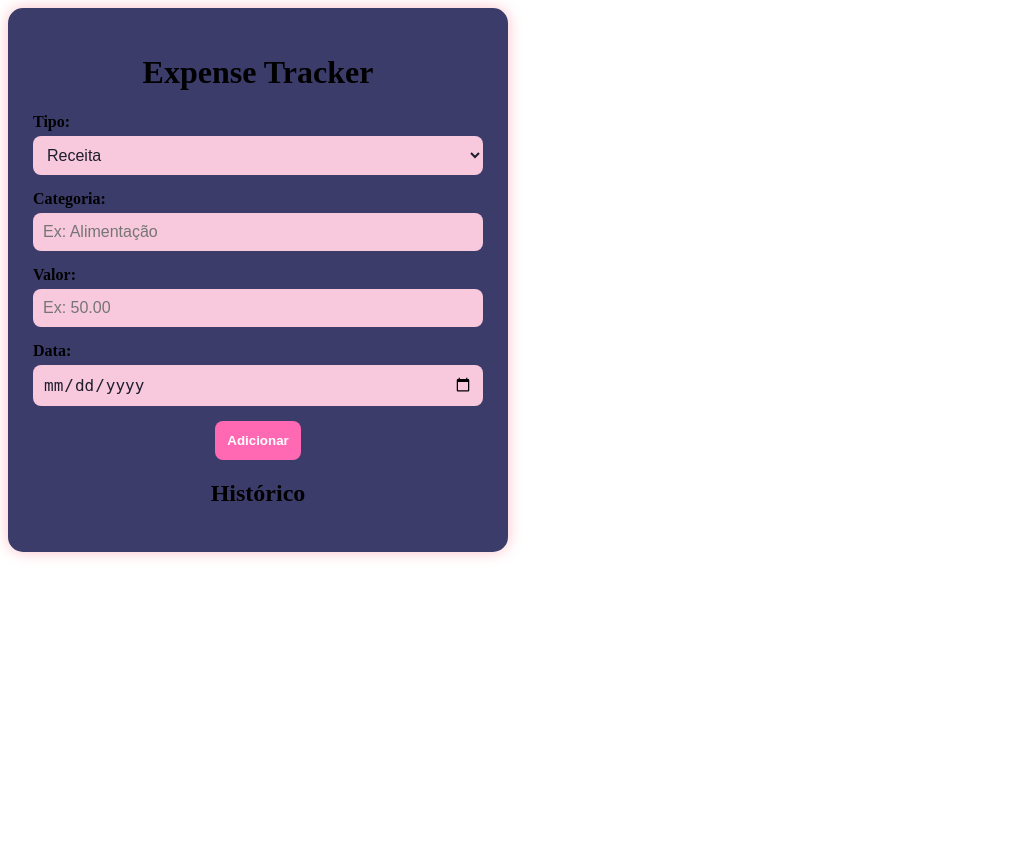
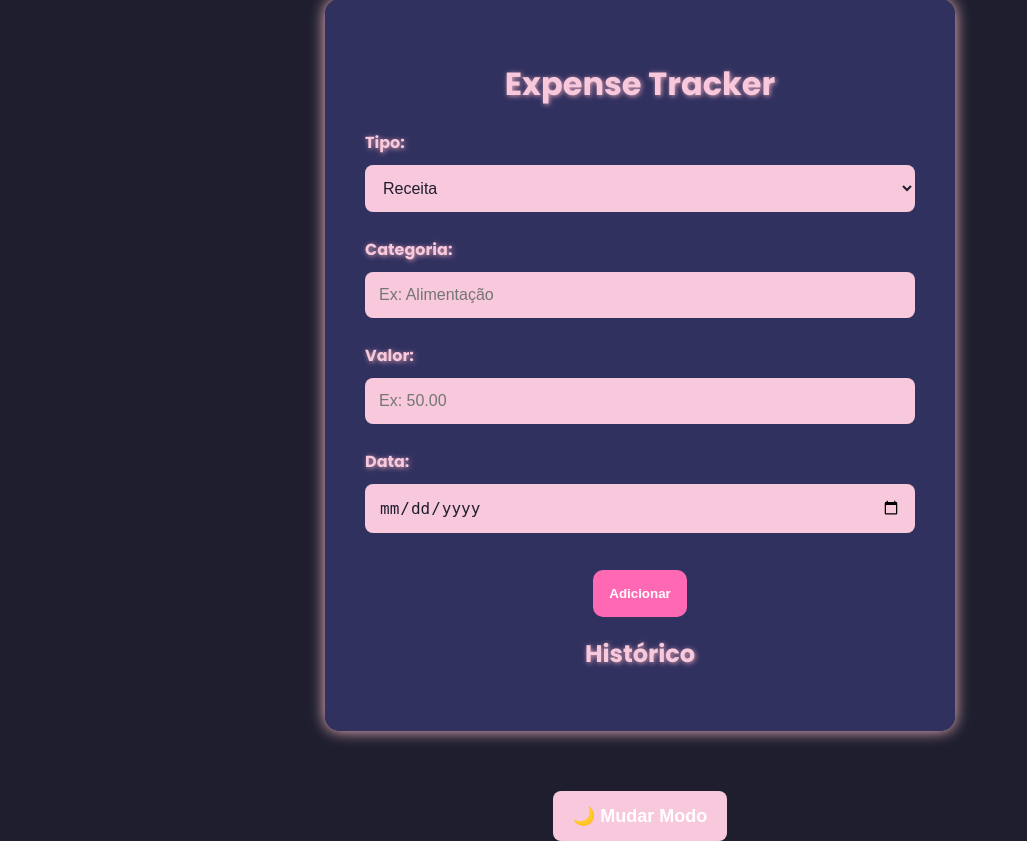
Before and after one commit to Andreia797/expense-tracker, a Python web app: template templates/index.html in a window 1280 px wide. Shown: the whole page, without its empty margins (0-1027 px from the left). Before the commit the page ends 558 px from the top, so only its background shows below. Run offline with Jinja, Linux system fonts and the light colour scheme; the template is opened without the code that fills it, so the values that code supplies are empty.

Commit message:
Adicionado

```diff
--- a/static/script1.js
+++ b/static/script1.js
@@ -32,4 +32,17 @@ async function fetchTransactions() {
     });
 }
 
+document.addEventListener('DOMContentLoaded', function () {
+    const toggleModeBtn = document.getElementById('toggle-mode');
+    toggleModeBtn.innerHTML = '🌙 Mudar Modo';
+    toggleModeBtn.addEventListener('click', function () {
+        document.body.classList.toggle('light-mode');
+        if (document.body.classList.contains('light-mode')) {
+            toggleModeBtn.innerHTML = '☀️ Mudar Modo';
+        } else {
+            toggleModeBtn.innerHTML = '🌙 Mudar Modo';
+        }
+    });
+});
+
 document.addEventListener('DOMContentLoaded', fetchTransactions);
--- a/static/style.css
+++ b/static/style.css
@@ -1,4 +1,3 @@
-css_styles = '''
 @import url('https://fonts.googleapis.com/css2?family=Poppins:wght@300;700&display=swap');
 
 body {
@@ -18,29 +17,30 @@ body {
 
 .container {
     background: rgba(50, 50, 100, 0.95);
-    padding: 25px;
+    padding: 40px;
     border-radius: 15px;
     box-shadow: 0 0 15px pink;
     text-align: center;
-    width: 90%;
-    max-width: 450px;
+    width: 95%;
+    max-width: 550px;
     transition: all 0.3s ease-in-out;
+    margin-bottom: 30px;
 }
 
 .input-group {
     display: flex;
     flex-direction: column;
-    margin-bottom: 15px;
+    margin-bottom: 25px;
     text-align: left;
 }
 
 .input-group label {
     font-weight: bold;
-    margin-bottom: 5px;
+    margin-bottom: 10px;
 }
 
 input, select {
-    padding: 10px;
+    padding: 14px;
     border-radius: 8px;
     border: none;
     outline: none;
@@ -55,25 +55,37 @@ button {
     color: white;
     cursor: pointer;
     font-weight: bold;
-    padding: 12px;
+    padding: 16px;
     border: none;
-    border-radius: 8px;
+    border-radius: 10px;
     transition: background 0.3s, transform 0.2s;
+    margin-top: 12px;
 }
 
 button:hover {
     background: #ff1493;
     transform: scale(1.05);
 }
+.transaction-buttons {
+    display: flex;
+    justify-content: space-between;
+    margin-top: 10px;
+}
 
 #toggle-mode {
-    margin-top: 15px;
-    padding: 10px 15px;
+    margin-top: 30px;
+    padding: 14px 20px;
     background-color: #f8c8dc;
     border-radius: 8px;
     cursor: pointer;
     font-weight: bold;
     transition: background 0.3s;
+    text-align: center;
+    display: flex;
+    align-items: center;
+    justify-content: center;
+    gap: 10px;
+    font-size: 18px;
 }
 
 #toggle-mode:hover {
--- a/templates/index.html
+++ b/templates/index.html
@@ -34,6 +34,6 @@
     </div>
     <script src="/static/script.js"></script>
     <script src="/static/script1.js"></script>
-
+    <button id="toggle-mode">Alternar Modo</button>
 </body>
 </html>
```
Also changed, not shown: app.py (+18 -0 lines).
